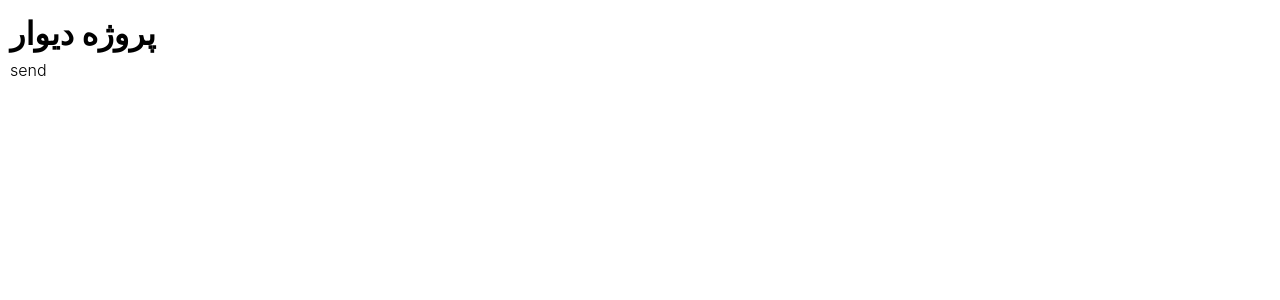
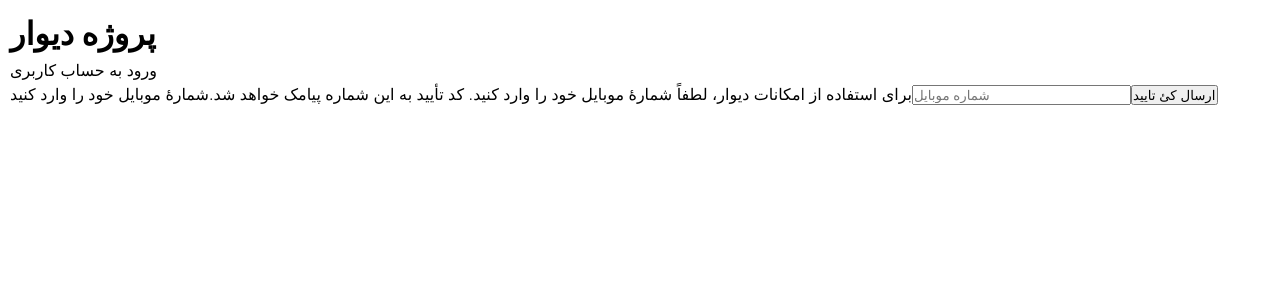
Before and after one commit to shayanrsli/divarApp, a React (Vite) app: page / in a window 1280 px wide. Shown: the top 300 px of the page. Built offline with nearby package versions, Linux system fonts and the light colour scheme; no server answers.

Commit message:
sendOtp and backend handled

```diff
--- a/src/components/templates/SendOtpForm.jsx
+++ b/src/components/templates/SendOtpForm.jsx
@@ -1,8 +1,30 @@
-function SendOtpForm () {
+import sendOtp from "../../services/auth";
+
+function SendOtpForm ({mobile , setMobile , setStep}) {
+    const submitHandler = async (event) => {
+        event.preventDefault();
+
+        if (mobile.length !== 11) return;
+
+        const {response , error } =  await sendOtp(mobile);
+
+        if (response) setStep(2)
+
+        if (error) {
+            console.log(error.response.data.message);
+        }
+    }
+
     return(
-        <>
-        send
-        </>
+        <form onSubmit={submitHandler}>
+            <p>ورود به حساب کاربری</p>
+            <span>
+                برای استفاده از امکانات دیوار، لطفاً شمارهٔ موبایل خود را وارد کنید. کد تأیید به این شماره پیامک خواهد شد.
+            </span>
+            <label htmlFor="input">شمارهٔ موبایل خود را وارد کنید</label>
+            <input type="text" id="input" placeholder="شماره موبایل" onChange={e => setMobile(e.target.value)} value={mobile} />
+            <button type="submit">ارسال کئ تایید</button>
+        </form>
     )
 }
 
--- a/configs/api.js
+++ b/src/configs/api.js
@@ -7,4 +7,4 @@
     },
 })
 
-export default api
+export default api;
--- a/src/pages/AuthPage.jsx
+++ b/src/pages/AuthPage.jsx
@@ -8,7 +8,7 @@
     const [code , setCode ] = useState("")
   return (
     <>
-        {step == 1 && <SendOtpForm/> }
+        {step == 1 && <SendOtpForm setStep={setStep} mobile={mobile} setMobile={setMobile} /> }
         {step == 2 && <CheckOtpForm/> }
     </>
   )
--- /dev/null
+++ b/src/services/auth.js
@@ -0,0 +1,12 @@
+import api from "../configs/api"
+
+const sendOtp = async (mobile) => {
+    try {
+        const response = await api.post("auth/send-otp" , {mobile});
+        return {response}
+    } catch (error) {
+        return {error}
+    }
+}
+
+export default sendOtp
```
